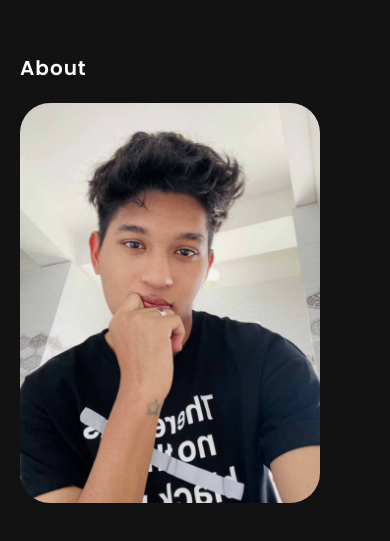
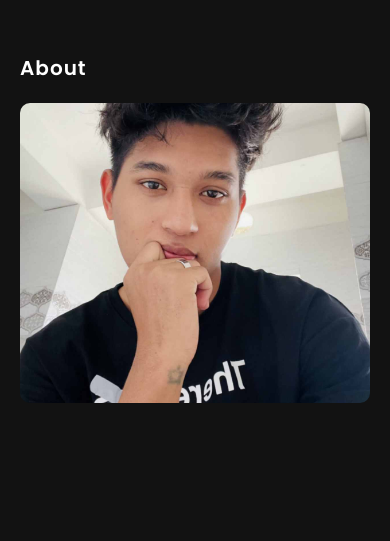
Before and after one commit to yoursandeshshrestha/personalportfoliov2, a plain HTML site: page index.html in a window 390 px wide. Shown: the part 811-1352 px from the top of the page. Drawn offline with nearby package versions, Linux system fonts and the light colour scheme.

Commit message:
media query changed for smaller device

```diff
--- a/css/style.css
+++ b/css/style.css
@@ -635,4 +635,13 @@ p{
       margin-bottom: 10px;
       display: block;
     }
+    .about-image-area img{
+      width: 100%;
+      height: 300px;
+      object-fit: cover;
+      border-radius: 10px;
+    }
+    .about-image-area img:hover{
+      transform: translateY(0);
+    }
 }
```
